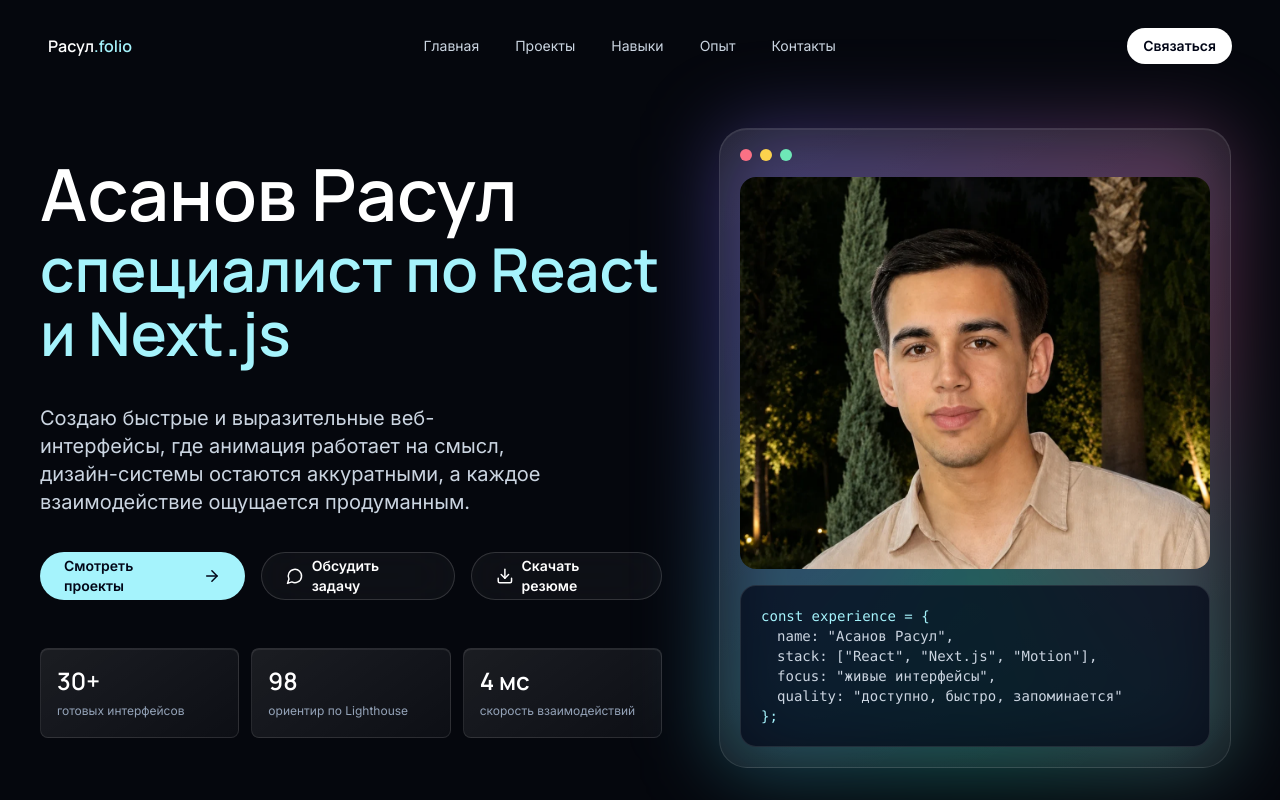
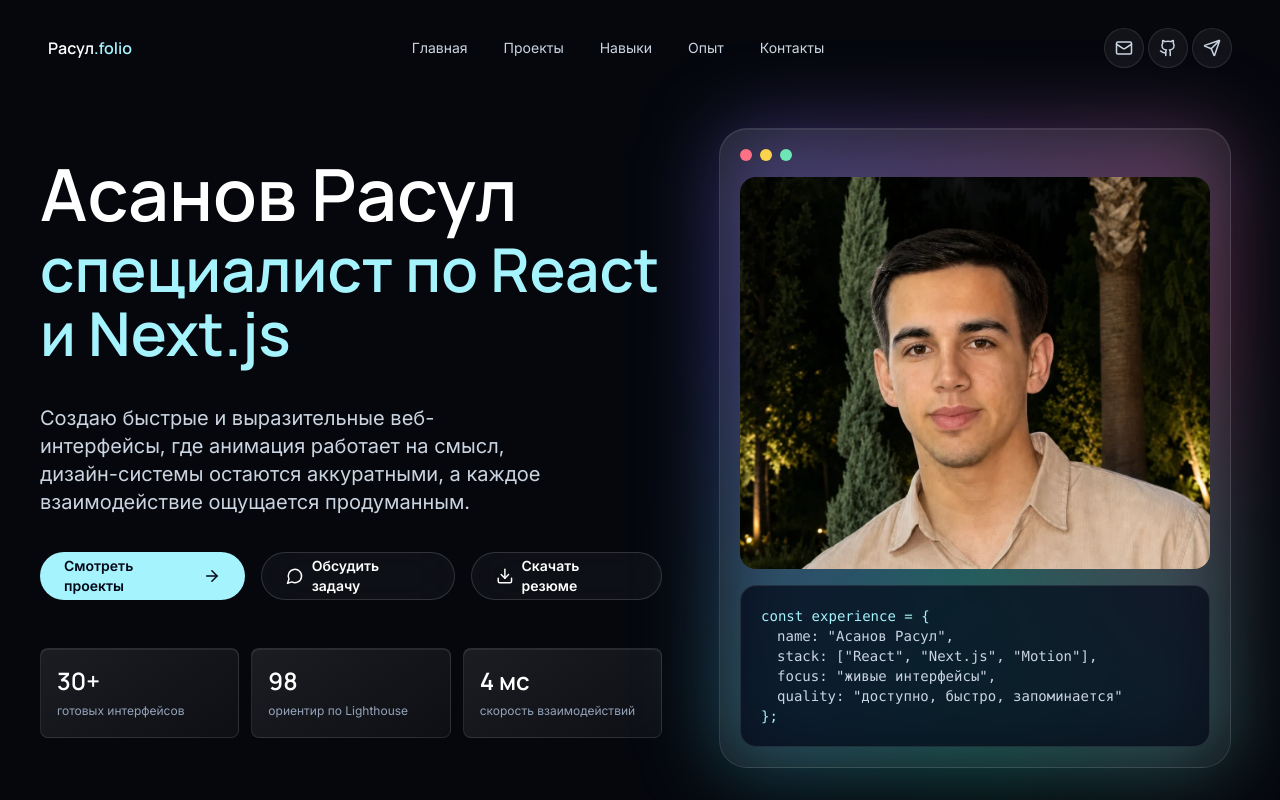
Before and after one commit to asanov-rasul/rasul.folio, a Next.js app: page / in a window 1280 px wide. Shown: the top 800 px of the page. Built offline with nearby package versions, Linux system fonts and the light colour scheme.

Commit message:
Update Navbar.jsx

```diff
--- a/components/Navbar.jsx
+++ b/components/Navbar.jsx
@@ -2,7 +2,7 @@
 
 import { useEffect, useState } from "react";
 import { AnimatePresence, motion } from "framer-motion";
-import { Menu, X } from "lucide-react";
+import { Github, Mail, Menu, Send, X } from "lucide-react";
 
 const links = [
   { href: "#home", label: "Главная" },
@@ -10,6 +10,12 @@
   { href: "#skills", label: "Навыки" },
   { href: "#timeline", label: "Опыт" },
   { href: "#contact", label: "Контакты" }
+];
+
+const socialLinks = [
+  { href: "mailto:rasabet666@gmail.com", label: "Написать на почту", icon: Mail },
+  { href: "https://github.com/asanov-rasul", label: "GitHub", icon: Github },
+  { href: "https://t.me/rasul20055", label: "Telegram", icon: Send }
 ];
 
 export default function Navbar() {
@@ -39,7 +45,7 @@
         <a href="#home" className="font-display text-base font-semibold tracking-normal text-white">
           Расул<span className="text-cyan-200">.folio</span>
         </a>
-        <div className="hidden items-center gap-1 md:flex">
+        <div className="hidden items-center gap-1 lg:flex">
           {links.map((link) => (
             <a
               key={link.href}
@@ -50,12 +56,24 @@
             </a>
           ))}
         </div>
-        <a
-          href="#contact"
-          className="hidden rounded-full bg-white px-4 py-2 text-sm font-semibold text-slate-950 transition hover:bg-cyan-200 md:inline-flex"
-        >
-          Связаться
-        </a>
+        <div className="hidden items-center gap-1 md:flex" aria-label="Социальные ссылки">
+          {socialLinks.map((link) => {
+            const Icon = link.icon;
+            return (
+              <a
+                key={link.label}
+                href={link.href}
+                target={link.href.startsWith("http") ? "_blank" : undefined}
+                rel={link.href.startsWith("http") ? "noopener noreferrer" : undefined}
+                aria-label={link.label}
+                title={link.label}
+                className="inline-flex h-10 w-10 items-center justify-center rounded-full border border-white/10 bg-white/[0.05] text-slate-300 transition hover:border-cyan-200/60 hover:bg-white/[0.09] hover:text-cyan-200 focus:outline-none focus:ring-2 focus:ring-cyan-200"
+              >
+                <Icon size={18} aria-hidden="true" />
+              </a>
+            );
+          })}
+        </div>
         <button
           type="button"
           className="inline-flex h-10 w-10 items-center justify-center rounded-full border border-white/10 bg-white/[0.05] text-white md:hidden"
@@ -85,6 +103,24 @@
                 {link.label}
               </a>
             ))}
+            <div className="mt-1 flex items-center gap-2 border-t border-white/10 px-3 pt-3" aria-label="Социальные ссылки">
+              {socialLinks.map((link) => {
+                const Icon = link.icon;
+                return (
+                  <a
+                    key={link.label}
+                    href={link.href}
+                    target={link.href.startsWith("http") ? "_blank" : undefined}
+                    rel={link.href.startsWith("http") ? "noopener noreferrer" : undefined}
+                    aria-label={link.label}
+                    title={link.label}
+                    className="inline-flex h-10 w-10 items-center justify-center rounded-full border border-white/10 bg-white/[0.05] text-slate-300 transition hover:border-cyan-200/60 hover:text-cyan-200 focus:outline-none focus:ring-2 focus:ring-cyan-200"
+                  >
+                    <Icon size={18} aria-hidden="true" />
+                  </a>
+                );
+              })}
+            </div>
           </motion.div>
         )}
       </AnimatePresence>
```
